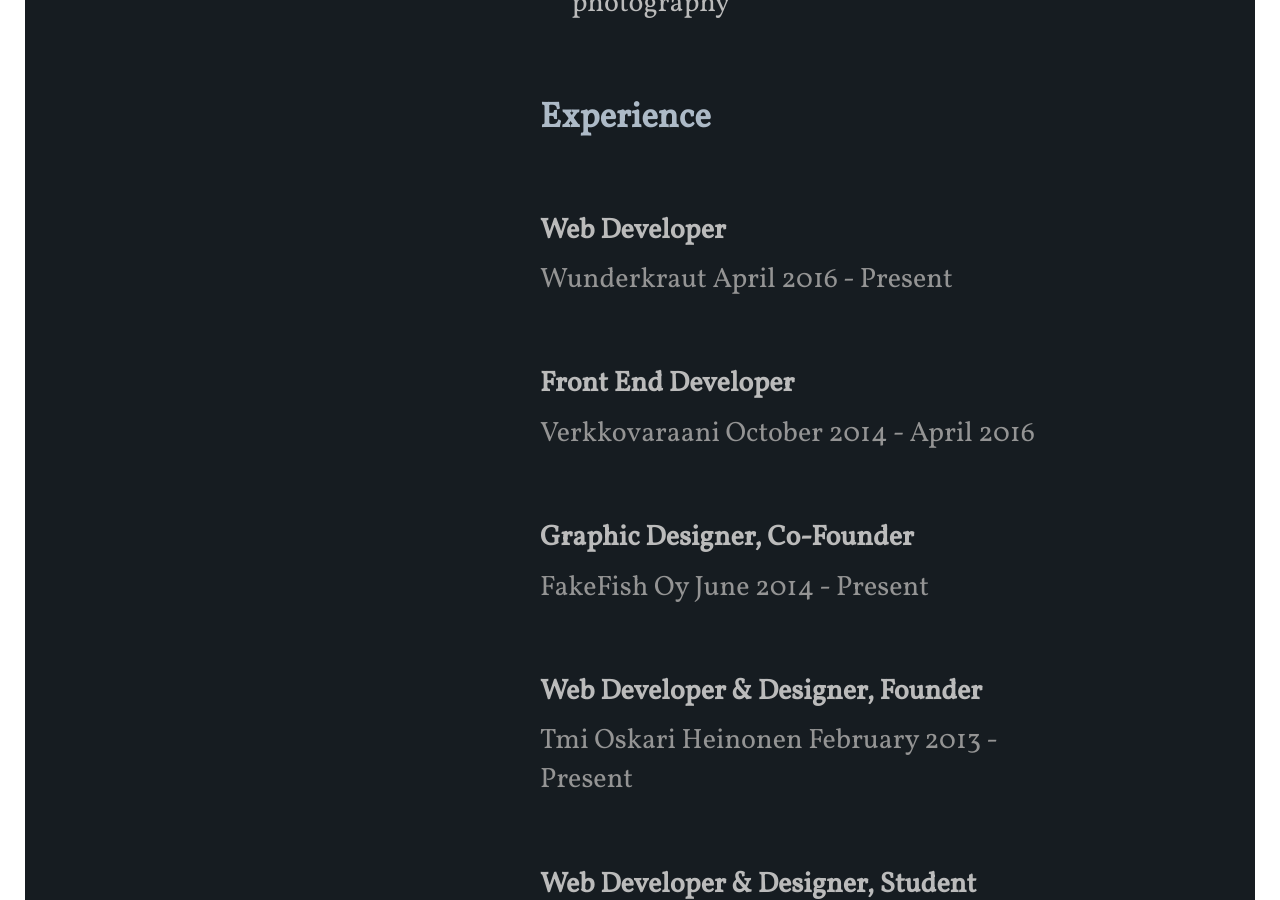
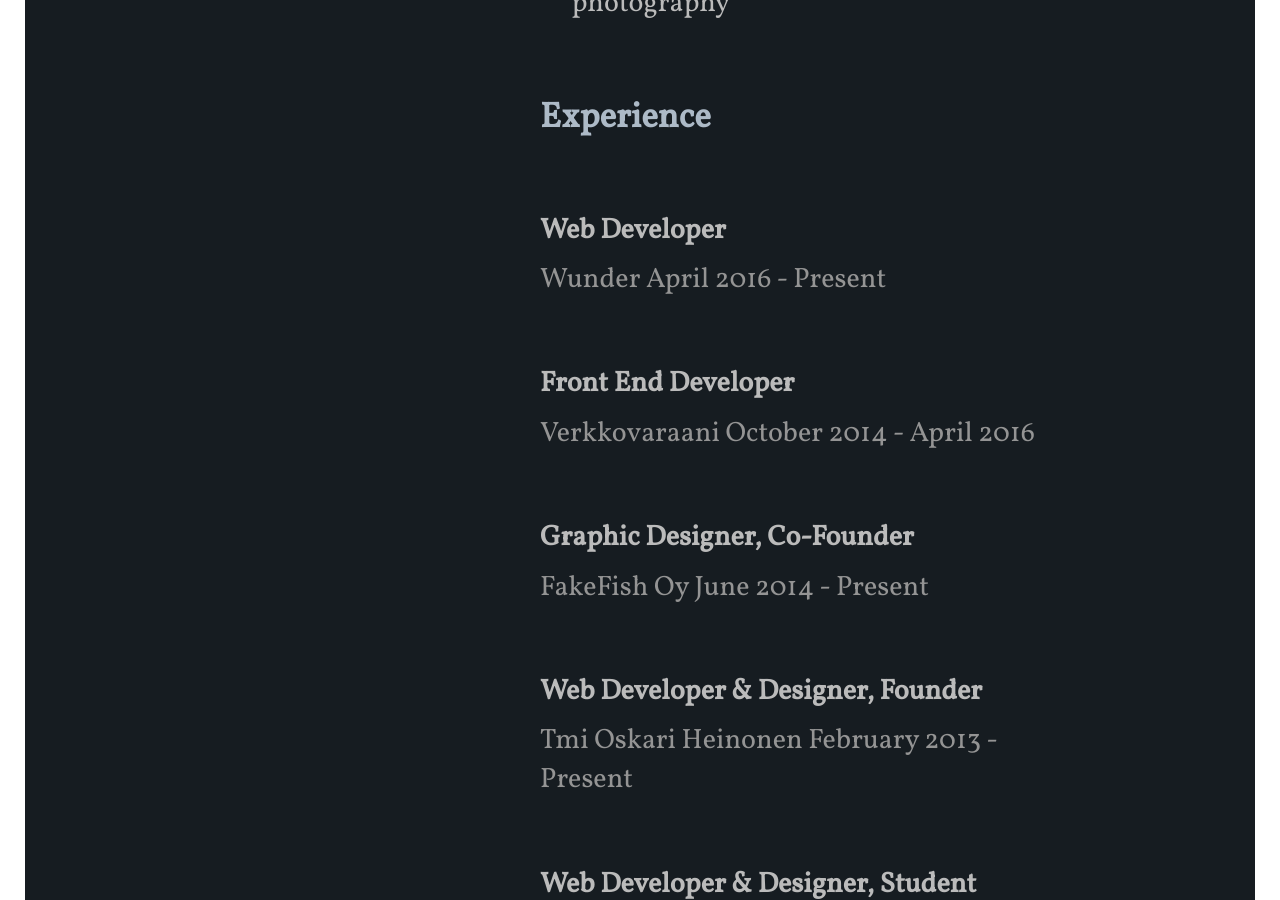
Before and after one commit to osheinonen/osheinonen.github.io, a Jekyll site: the page built from about.md, in a window 1280 px wide and 900 px high, scrolled down 1934 px. Built offline with Jekyll 4.4.1, drawn with Linux system fonts in a browser that asks for light colours.

Commit message:
Updated about.md

```diff
--- a/about.md
+++ b/about.md
@@ -23,7 +23,7 @@
 ## Experience
 
 ### Web Developer
-> Wunderkraut
+> Wunder
 > April 2016 - Present
 
 ### Front End Developer
```
